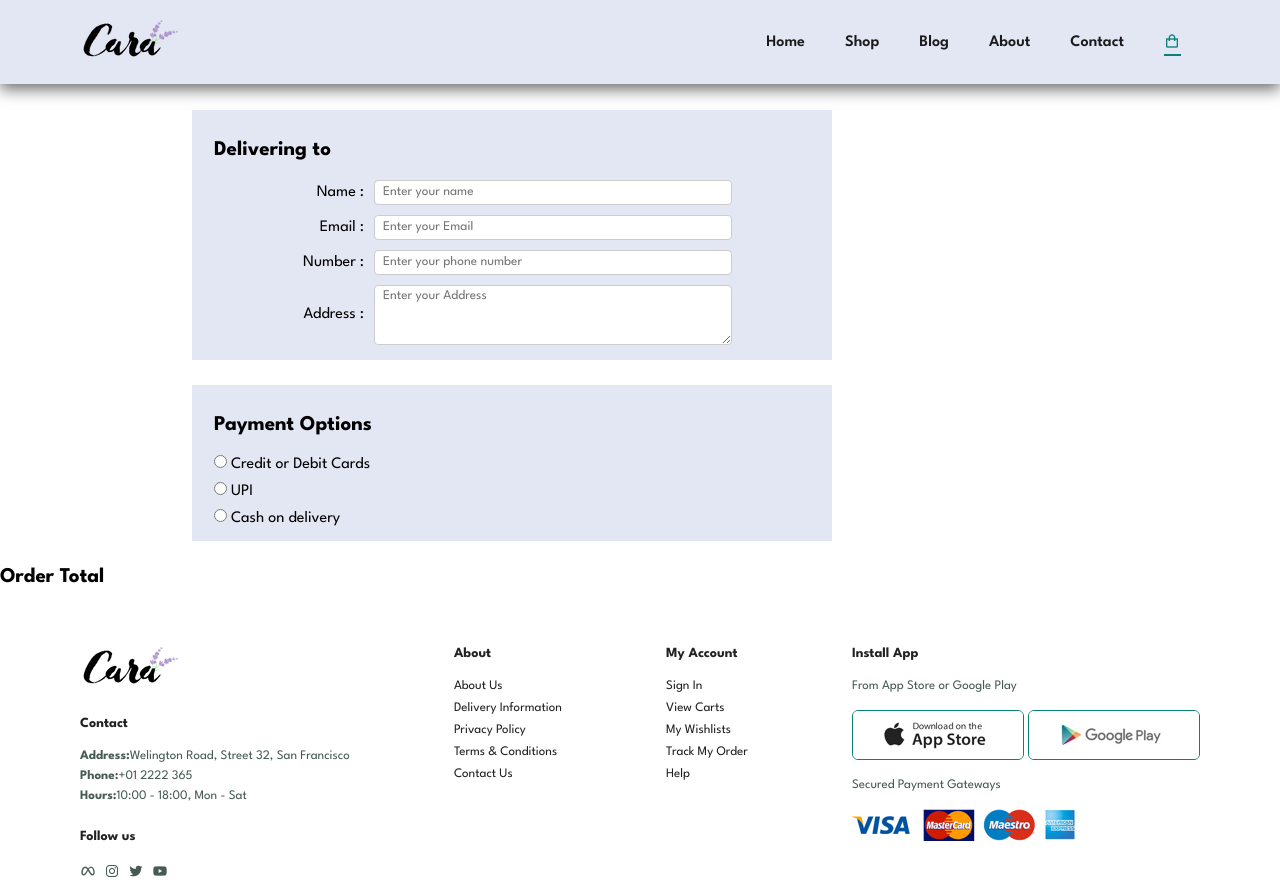
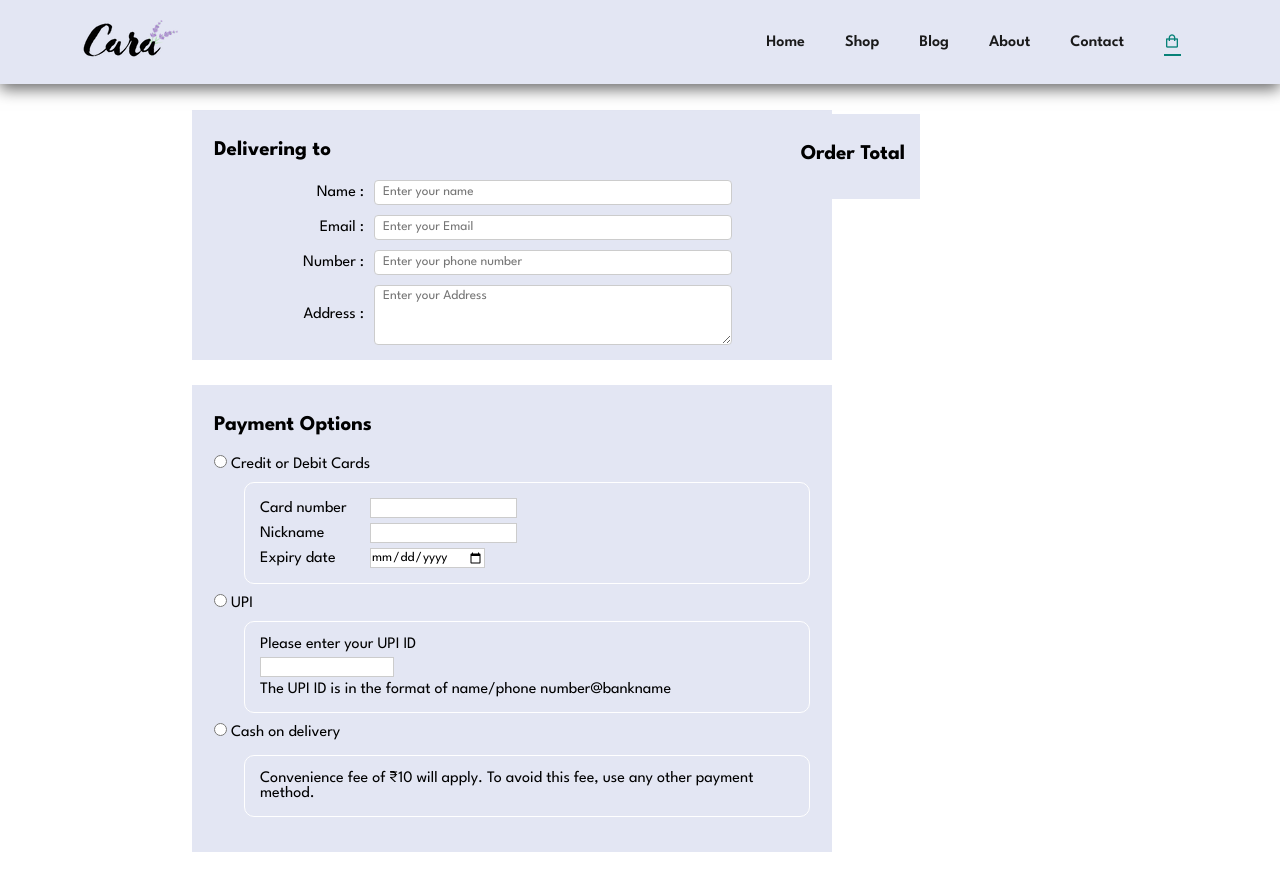
Before and after one commit to Ignix1290/E-Commerce-Project-JS, a plain HTML site: page checkout.html in a window 1280 px wide. Shown: the top 885 px of the page. Drawn offline with nearby package versions, Linux system fonts and the light colour scheme.

Commit message:
working on checkout page

```diff
--- a/checkout.html
+++ b/checkout.html
@@ -60,13 +60,33 @@
                 <input name="payment" type="radio">
                 <label>Credit or Debit Cards</label>
             </div>
+            <div id="card-form">
+                <div>
+                    <label>Card number</label>
+                    <input type="number">
+                </div>
+                <div>
+                    <label>Nickname</label>
+                    <input type="text">
+                </div>
+                <div>
+                    <label>Expiry date</label>
+                    <input type="date">
+                </div>
+            </div>
             <div>
                 <input name="payment" type="radio">
                 <label>UPI</label>
             </div>
-            <div>
+            <div id="upi-form">
+                <label>Please enter your UPI ID</label>
+                <input type="email">
+                <label>The UPI ID is in the format of name/phone number@bankname</label>
+            </div>
+            <div id="cash-on-delivery">
                 <input name="payment" type="radio">
                 <label>Cash on delivery</label>
+                <p>Convenience fee of ₹10 will apply. To avoid this fee, use any other payment method.</p>
             </div>
         </div>
     </div>
--- a/styles.css
+++ b/styles.css
@@ -1019,19 +1019,76 @@ footer .copyright{
     border: 1px solid #ccc;
     border-radius: 4px;
     padding: 4px 8px;
-    box-sizing: border-box;
 }
 
 #checkout-form textarea {
     height: 60px;
 }
 
-
 #payment-options{
     display: flex;
     flex-direction: column;
     gap: 10px;
 }
+
+#card-form{
+    display: flex;
+    flex-direction: column;
+    gap: 5px;
+    border: 1px solid white;
+    border-radius: 10px;
+    padding: 15px;
+    margin-left: 30px;
+}
+
+#card-form div {
+    display: flex;
+    align-items: center;
+    gap: 10px;
+}
+
+#card-form label{
+    width: 100px;
+    text-align: left;
+}
+
+#card-form input{
+    border: 1px solid #ccc;
+    height: 20px;
+}
+
+#upi-form{
+    display: flex;
+    flex-direction: column;
+    gap: 5px;
+    border: 1px solid white;
+    border-radius: 10px;
+    padding: 15px;
+    margin-left: 30px;
+}
+
+#upi-form input{
+    border: 1px solid #ccc;
+    height: 20px;
+    width: 25%;
+}
+
+#cash-on-delivery p{
+    border: 1px solid white;
+    border-radius: 10px;
+    padding: 15px;
+    margin-left: 30px;
+    color: black;
+}
+
+#order-total {
+    position: fixed;
+    top: 114px;
+    right: 360px;
+    background-color: #E3E6F3;
+    padding: 15px;
+}
+
 
 /* Start Media Query */
 @media (max-width:799px){
```
